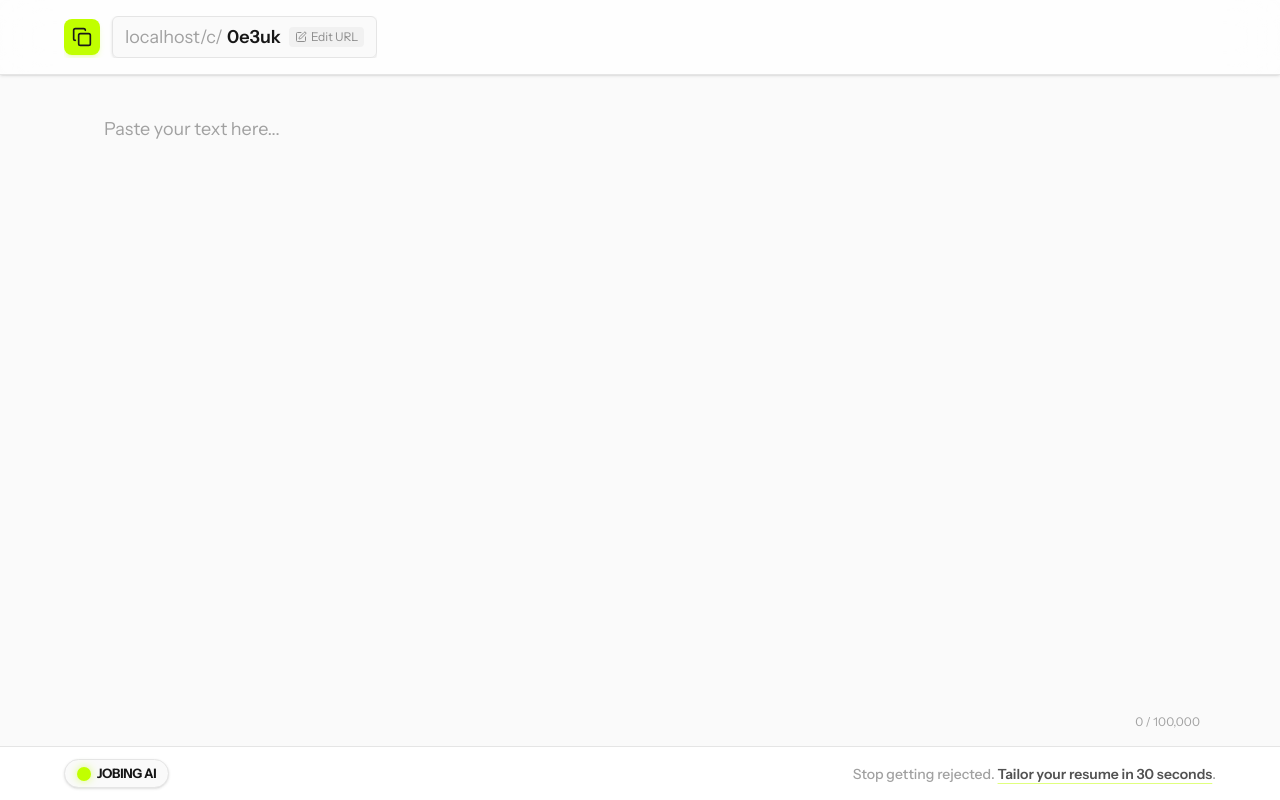
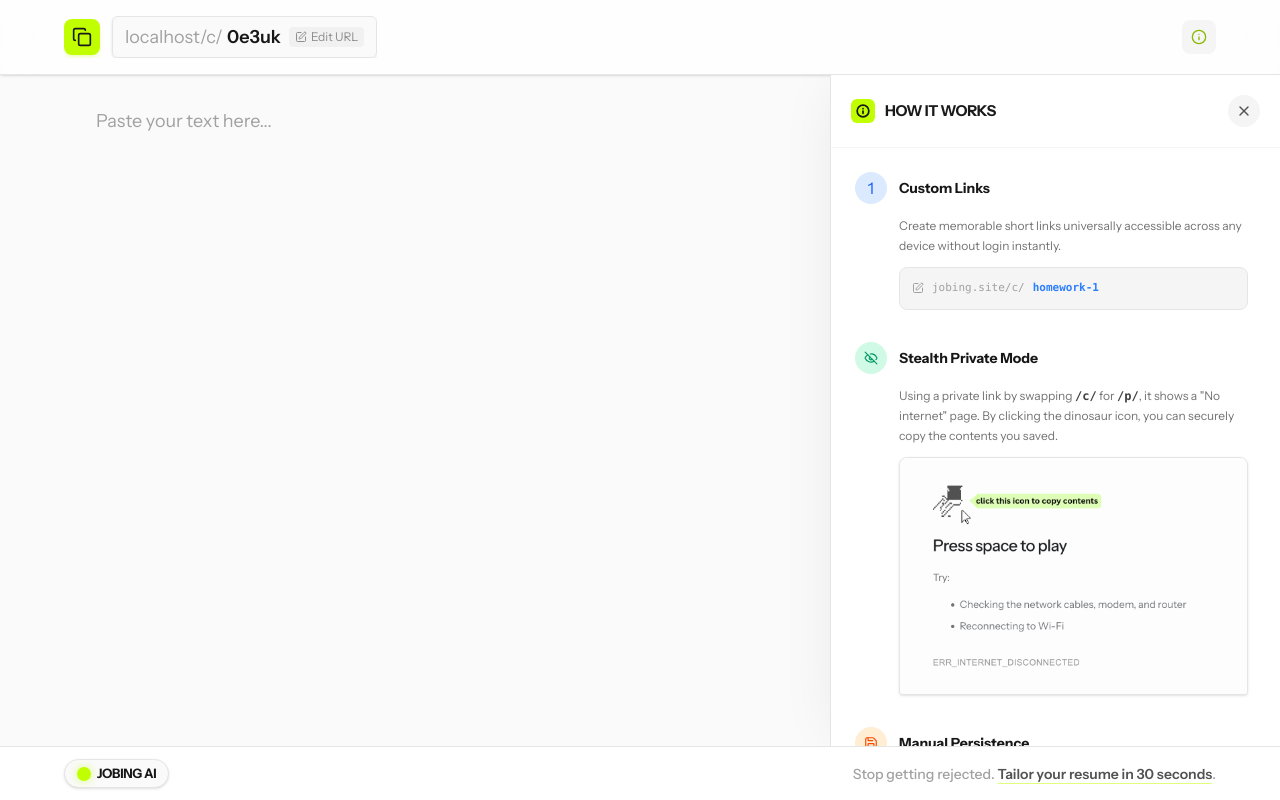
Before and after one commit to srinivasgogula02/jobing, a Next.js app: page /copy in a window 1280 px wide. Built offline with nearby package versions, Linux system fonts and the light colour scheme; no server answers.

Commit message:
feat(ui): update side-panel instruction copy and embed stealth mode animated visual

```diff
--- a/src/app/c/[id]/CopyClient.tsx
+++ b/src/app/c/[id]/CopyClient.tsx
@@ -13,7 +13,8 @@ import {
   X,
   Share,
   Save,
-  EyeOff
+  EyeOff,
+  Info
 } from "lucide-react";
 import clsx from "clsx";
 import { twMerge } from "tailwind-merge";
@@ -25,6 +26,7 @@ function cn(...inputs: (string | undefined | null | false)[]) {
 export default function CopyClient({ id, initialContent, isNew = false }: { id: string, initialContent: string, isNew?: boolean }) {
   const [content, setContent] = useState(initialContent);
   const [isEditingContent, setIsEditingContent] = useState(isNew);
+  const [showGuide, setShowGuide] = useState(isNew);
   const [saveStatus, setSaveStatus] = useState<"idle" | "saving" | "saved" | "error">("idle");
   const [copiedLink, setCopiedLink] = useState(false);
   const [copiedStealthLink, setCopiedStealthLink] = useState(false);
@@ -180,6 +182,18 @@ export default function CopyClient({ id, initialContent, isNew = false }: { id:
 
           {/* Action Buttons */}
           <div className="flex flex-wrap items-center justify-end gap-2 sm:gap-3 w-full sm:w-auto mt-2 sm:mt-0">
+            <button
+              onClick={() => setShowGuide(!showGuide)}
+              className={cn(
+                "p-2 rounded-lg transition-colors border hidden sm:flex shrink-0",
+                showGuide
+                  ? "bg-neutral-100 dark:bg-neutral-800 text-[#8bb800] border-transparent"
+                  : "bg-white dark:bg-neutral-900 border-neutral-200 dark:border-neutral-800 text-neutral-500 hover:text-neutral-900 dark:hover:text-neutral-100 hover:bg-neutral-50 dark:hover:bg-neutral-800"
+              )}
+              title="How it Works"
+            >
+              <Info size={16} />
+            </button>
             {/* Status Indicator */}
             {saveStatus !== "idle" && (
               <div className="flex items-center text-xs font-medium text-neutral-500">
@@ -285,22 +299,106 @@ export default function CopyClient({ id, initialContent, isNew = false }: { id:
         )}
       </header>
 
-      {/* Editor Area */}
-      <main className="flex-1 w-full max-w-6xl mx-auto p-4 flex flex-col relative">
+      {/* Split Canvas Area */}
+      <main className="flex-1 w-full flex relative overflow-hidden bg-neutral-50 dark:bg-neutral-950">
+
+        {/* Editor Half */}
+        <div className="flex-1 w-full max-w-6xl mx-auto h-full p-4 sm:p-6 lg:p-8 flex flex-col relative transition-all duration-300 z-0">
           <textarea
             value={content}
             onChange={(e) => setContent(e.target.value)}
             placeholder={isEditingContent ? "Paste your text here..." : "No content provided."}
-          className="flex-1 w-full resize-none bg-transparent outline-none border-none text-lg leading-relaxed placeholder:text-neutral-400 dark:placeholder:text-neutral-600 focus:ring-0 p-2 lg:p-6"
+            className="flex-1 w-full resize-none bg-transparent outline-none border-none text-[15px] sm:text-lg leading-relaxed placeholder:text-neutral-400 dark:placeholder:text-neutral-600 focus:ring-0 p-2 sm:p-0"
             spellCheck="false"
             maxLength={100000}
             readOnly={!isEditingContent}
           />
           {isEditingContent && (
-          <div className="absolute bottom-4 right-4 text-xs text-neutral-400 dark:text-neutral-600 pointer-events-none">
+            <div className="absolute bottom-4 sm:bottom-0 right-4 sm:right-0 text-xs font-medium text-neutral-400 dark:text-neutral-500 pointer-events-none">
               {content.length.toLocaleString()} / 100,000
             </div>
           )}
+        </div>
+
+        {/* Floating Guide Panel */}
+        <aside className={cn(
+          "absolute top-0 right-0 h-full w-full sm:w-80 lg:w-[400px] xl:w-[450px] bg-white/95 dark:bg-[#1a1a1a]/95 backdrop-blur-3xl border-l border-neutral-200 dark:border-neutral-800 shadow-[0_0_60px_-15px_rgba(0,0,0,0.1)] dark:shadow-[0_0_60px_-15px_rgba(0,0,0,0.7)] transition-transform duration-500 will-change-transform z-20 flex flex-col",
+          showGuide ? "translate-x-0" : "translate-x-full"
+        )}>
+          {/* Guide Header */}
+          <div className="flex items-center justify-between p-5 border-b border-neutral-100 dark:border-neutral-800/50 shrink-0 bg-white/50 dark:bg-[#1a1a1a]/50">
+            <h2 className="text-[15px] font-extrabold text-[#1a1a1a] dark:text-neutral-100 flex items-center gap-2.5 tracking-tight uppercase">
+              <span className="w-6 h-6 rounded-md bg-[#C1FF00] text-[#1a1a1a] flex items-center justify-center">
+                <Info size={14} className="stroke-[3px]" />
+              </span>
+              How it works
+            </h2>
+            <button
+              onClick={() => setShowGuide(false)}
+              className="w-8 h-8 flex items-center justify-center bg-neutral-100 dark:bg-neutral-800 hover:bg-neutral-200 dark:hover:bg-neutral-700 text-neutral-600 dark:text-neutral-400 rounded-full transition-colors"
+            >
+              <X size={16} />
+            </button>
+          </div>
+
+          {/* Guide Content: Scrollable Y */}
+          <div className="flex-1 overflow-y-auto p-6 pb-20 space-y-8 scrollbar-hide">
+
+            {/* 1. Custom URL */}
+            <div className="flex flex-col gap-3 group">
+               <div className="flex items-center gap-3">
+                 <div className="w-8 h-8 rounded-full bg-blue-100 dark:bg-blue-900/30 text-blue-600 dark:text-blue-400 flex items-center justify-center shrink-0">
+                    1
+                 </div>
+                 <h3 className="text-sm font-bold text-neutral-900 dark:text-white">Custom Links</h3>
+               </div>
+               <div className="pl-11 pr-2">
+                 <p className="text-xs text-neutral-500 dark:text-neutral-400 leading-relaxed mb-3">
+                   Create memorable short links universally accessible across any device without login instantly.
+                 </p>
+                 <div className="bg-neutral-100 dark:bg-neutral-800/50 p-3 rounded-lg border border-neutral-200 dark:border-neutral-800 text-[11px] font-mono flex items-center gap-2">
+                   <Edit size={12} className="text-neutral-400" />
+                   <span className="text-neutral-400 select-none">jobing.site/c/</span>
+                   <span className="text-blue-500 font-bold">homework-1</span>
+                 </div>
+               </div>
+            </div>
+
+            {/* 2. Stealth Links */}
+            <div className="flex flex-col gap-3 group">
+               <div className="flex items-center gap-3">
+                 <div className="w-8 h-8 rounded-full bg-emerald-100 dark:bg-emerald-900/30 text-emerald-600 dark:text-emerald-400 flex items-center justify-center shrink-0">
+                    <EyeOff size={14} />
+                 </div>
+                 <h3 className="text-sm font-bold text-neutral-900 dark:text-white">Stealth Private Mode</h3>
+               </div>
+               <div className="pl-11 pr-2">
+                 <p className="text-[12px] sm:text-xs text-neutral-500 dark:text-neutral-400 leading-relaxed mb-3">
+                   Using a private link by swapping <strong className="text-neutral-700 dark:text-neutral-300 font-mono">/c/</strong> for <strong className="text-neutral-700 dark:text-neutral-300 font-mono">/p/</strong>, it shows a "No internet" page. By clicking the dinosaur icon, you can securely copy the contents you saved.
+                 </p>
+                 <div className="mt-3 rounded-t-lg rounded-b-sm overflow-hidden border border-neutral-200 dark:border-neutral-800 shadow-sm bg-white dark:bg-neutral-950">
+                   <img src="/privacypage.gif" alt="Privacy Page Stealth Guide" className="w-full h-auto object-contain" />
+                 </div>
+               </div>
+            </div>
+
+            {/* 3. Core Engine */}
+            <div className="flex flex-col gap-3 group">
+               <div className="flex items-center gap-3">
+                 <div className="w-8 h-8 rounded-full bg-orange-100 dark:bg-orange-900/30 text-orange-600 dark:text-orange-400 flex items-center justify-center shrink-0">
+                    <Save size={14} />
+                 </div>
+                 <h3 className="text-sm font-bold text-neutral-900 dark:text-white">Manual Persistence</h3>
+               </div>
+               <div className="pl-11 pr-2">
+                 <p className="text-[11.5px] text-neutral-500 dark:text-neutral-400 leading-relaxed">
+                   Nothing limits you. Changes do not save automatically, allowing you to use <span className="font-mono bg-neutral-200 dark:bg-neutral-800 px-1 py-0.5 rounded text-neutral-700 dark:text-neutral-300">/copy</span> as a local scratchpad. Once your clipboard payload is ready, simply smash <strong className="text-[#8bb800]">Create Share</strong> to commit limits out to the public relay server globally.
+                 </p>
+               </div>
+            </div>
+
+          </div>
+        </aside>
       </main>
 
       {/* ─────── Brand Awareness CTA ─────── */}
```
Also changed, not shown: public/privacypage.gif (added). Lines whose indentation alone changed are shown as unchanged.
